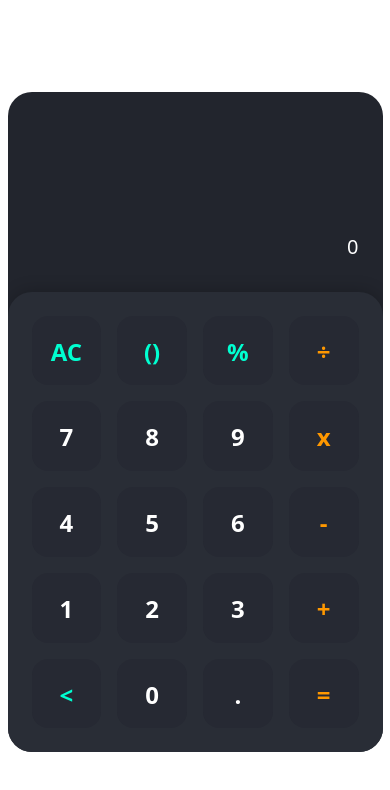
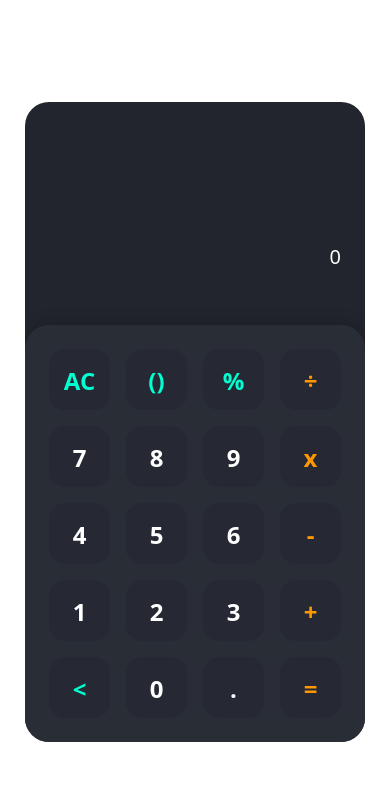
Before and after one commit to SkyDevOop/New-Calculator, a plain HTML site: page index.html in a window 390 px wide. Drawn offline with Linux system fonts and the light colour scheme.

Commit message:
add sound

```diff
--- a/main.js
+++ b/main.js
@@ -2,13 +2,15 @@
 const keys = document.querySelectorAll('.key')
 const display_input = document.querySelector('.display .input')
 const display_output = document.querySelector('.display .output')
-
+const audio = new Audio()
+audio.src = './sound/mixkit-modern-click-box-check-1120.wav'
 // Fonctions
 
 let input = '';
 for (const key of keys) {
   const value = key.dataset.key;
-  key.addEventListener('click', () => {
+  key.addEventListener('click', (e) => {
+    audio.play()
     if (value == 'clear') {
       input = '';
       display_input.value = input
--- a/style.css
+++ b/style.css
@@ -37,9 +37,16 @@ html{
   max-width: 375px;
   min-height: 640px;
   display: flex;
+  justify-content: space-between;
   flex-direction: column;
   border-radius: 1.5rem;
   overflow: hidden;
+}
+@media (max-width: 992px) {
+  .calculator{
+    max-width: 340px;
+    max-height: 600px;
+  }
 }
 .display{
   display: flex;
```
Also changed, not shown: 3 other files.
